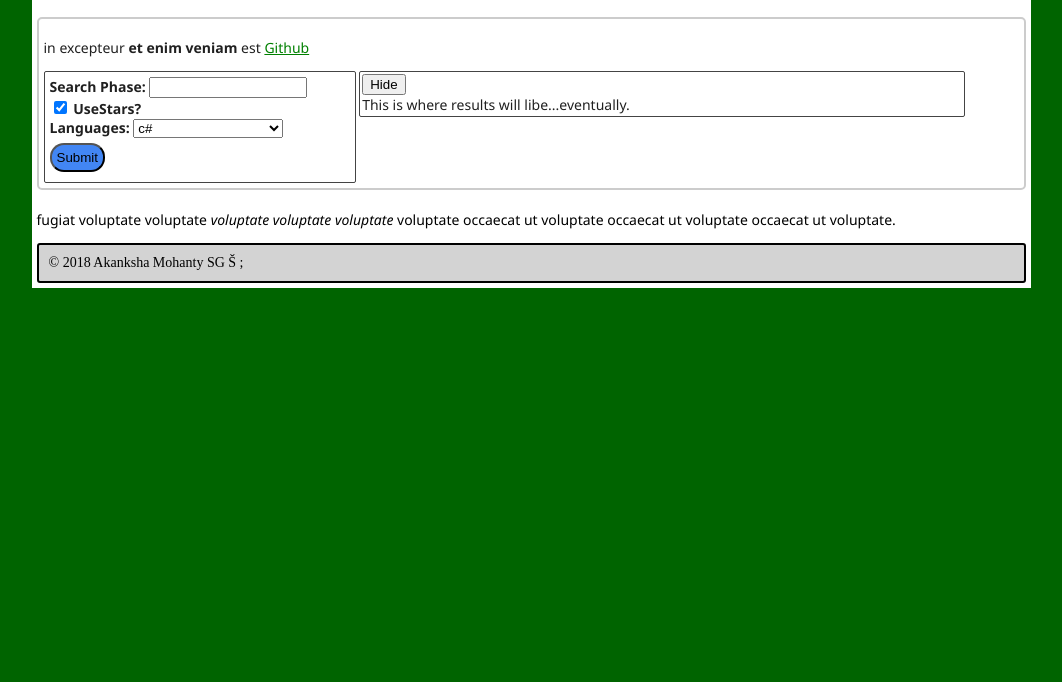
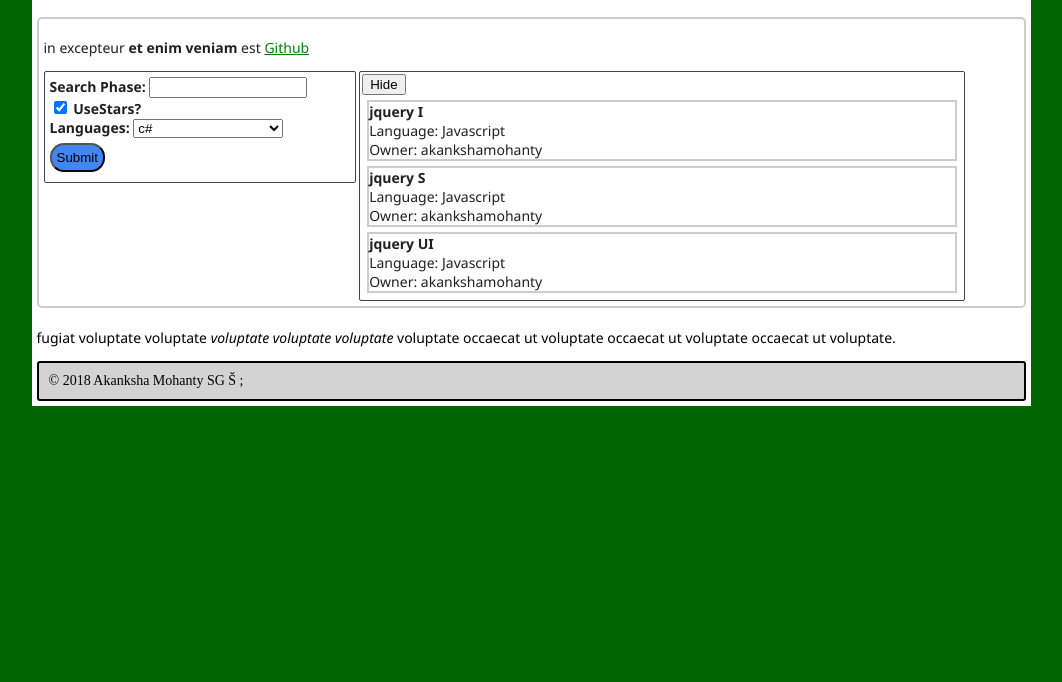
Before and after one commit to akku1998/Learning, a plain HTML site: page index.html in a window 1280 px wide. Shown: the part 118-800 px from the top of the page, without its empty margins (109-1171 px from the left). Drawn offline with Linux system fonts and the light colour scheme.

Commit message:
Jquery changes

```diff
--- a/CSS/styles.css
+++ b/CSS/styles.css
@@ -90,3 +90,10 @@ header nav li{
 	margin: 5px 0;
 	padding: 5px;
 }
+.result{
+	margin : 5px;
+	border :  solid 2px #ccc;
+}
+.result .title{
+	font-weight: bold;
+}
--- a/JS/index.js
+++ b/JS/index.js
@@ -21,6 +21,11 @@ $(document).ready(function(){
 		else toggleButton.text("Hide");
 
 	});
+	// $("header nav li").text("jQuery test");
+	//$("header nav li").css("font-weight" , "bold");
+	var ListItems = $("header nav li");
+	ListItems.css("font-weight", "bold");
+	ListItems.css("font-size" , "14px");
 
 	// var result = {
 	// 	name : "jquery", /* these are properties */
@@ -40,38 +45,75 @@ $(document).ready(function(){
 	// result.phoneNumber = "123-456-789";
 	// console.log(result.phoneNumber);
 
-	// var results = [{
-	// 	name : "jquery I", /* these are properties */
-	// 	language : "Javascript",
-	// 	score : 3.5, function() {  a property can be a function
 
-	// 	},
-	// 	owner: {
-	// 		login: "akankshamohanty",
-	// 		id: 123456
-	// 		}
-	// 	}, {
-	// 	name : "jquery S", /* these are properties */
-	// 	language : "Javascript",
-	// 	score : 4.5, function() { /* a property can be a function */
 
-	// 	},
-	// 	owner: {
-	// 		login: "akankshamohanty",
-	// 		id: 123456
-	// 	}
-	// },  {
-	// 	name : "jquery UI", /* these are properties */
-	// 	language : "Javascript",
-	// 	score : 4.5, function() { /* a property can be a function */
+	$("#gitHubSearch").on("submit", function() {
 
-	// 	},
-	// 	owner: {
-	// 		login: "akankshamohanty",
-	// 		id: 123456
-	// 	}
+		var gitHubSearch = "https://api.github.com/search/repositories?q=jquery+language:javascript&sort=stars";
+			$.get(gitHubSearch)
+			.success(function(r){
+				displayResults(r.items);
+			})
+			.fail(function(err){
+				console.log("Failed to query Github");
+			})
+			.done(function(){
 
-	// }];
+			});
+			return false;
+	});
+
+	var results = [{
+		name : "jquery I", /* these are properties */
+		language : "Javascript",
+		score : 3.5, function() {  /*a property can be a function*/
+
+		},
+		owner: {
+			login: "akankshamohanty",
+			id: 123456
+			}
+		}, {
+		name : "jquery S", /* these are properties */
+		language : "Javascript",
+		score : 4.5, function() { /* a property can be a function */
+
+		},
+		owner: {
+			login: "akankshamohanty",
+			id: 123456
+		}
+	},  {
+		name : "jquery UI", /* these are properties */
+		language : "Javascript",
+		score : 4.5, function() { /* a property can be a function */
+
+		},
+		owner: {
+			login: "akankshamohanty",
+			id: 123456
+		}
+
+	}];
+	resultsList.empty();
+		$.each(results, function(i, item) {
+
+			var newResult = $("<div class='result'>" +
+			"<div class='title'>" +  item.name + "</div>" +
+			"<div>Language: " + item.language + "</div>" +
+			"<div>Owner: " + item.owner.login + "</div>" +
+			"</div>");
+
+			newResult.hover(function() {
+				//make it darker
+				$(this).css("background-color", "lightgray");
+			}, function() {
+				//reverse
+				$(this).css("background-color", "transparent");
+			});
+
+			resultsList.append(newResult); /* appen() - Inserts content at the end of the selected elements */
+		});
 
 	// console.log(results.length);
 	// console.log(results[0].name, results[1].name);
@@ -149,3 +191,4 @@ $(document).ready(function(){
 	}
 	testMe();
 	/*console.log("global:" + someMsg);*/
+});
--- a/index.html
+++ b/index.html
@@ -47,7 +47,7 @@
 					<input type="submit" vlaue="search">
 				</form>
 				<div id="result" class="bordered-image">
-					<button id="toggleButton" value=>Hide</button>
+					<button id="toggleButton">Hide</button>
 				<div id="resultsList">This is where results will libe...eventually.</div>
 			</div>
 			</section>
```
